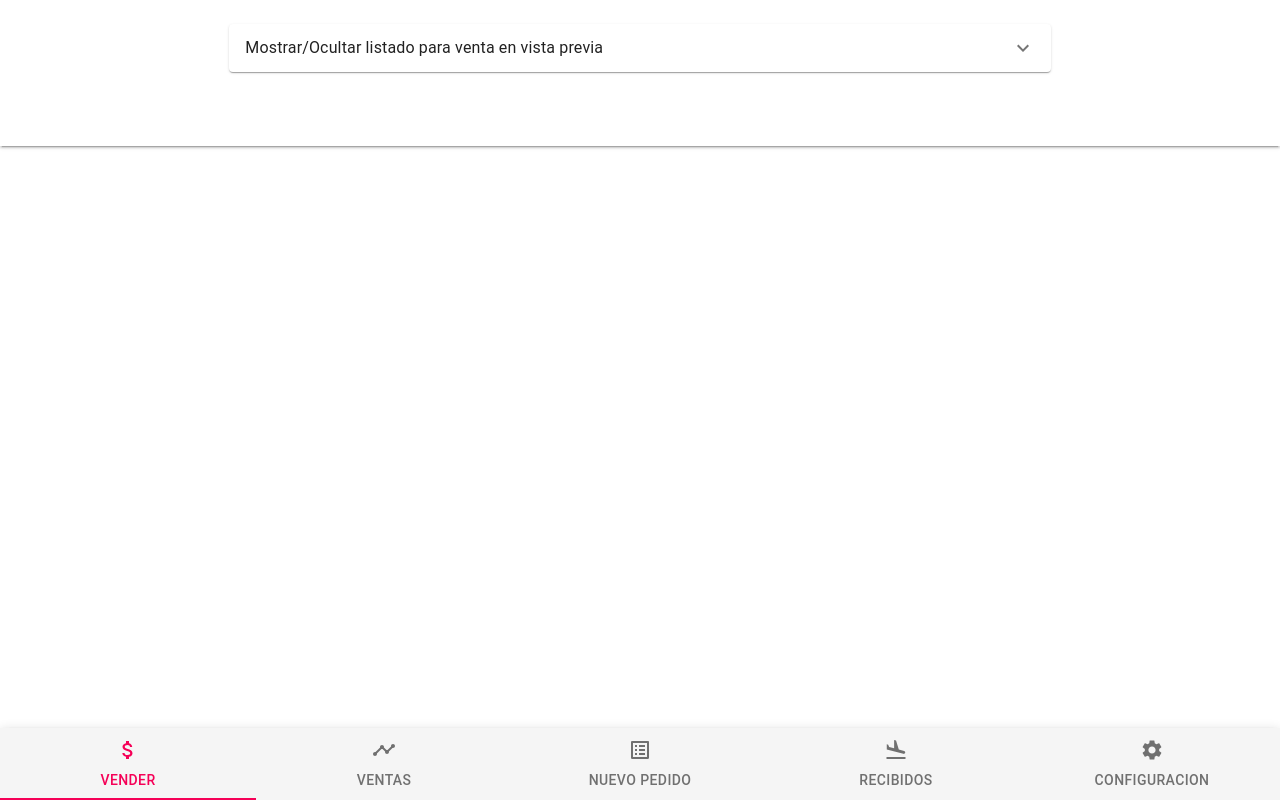
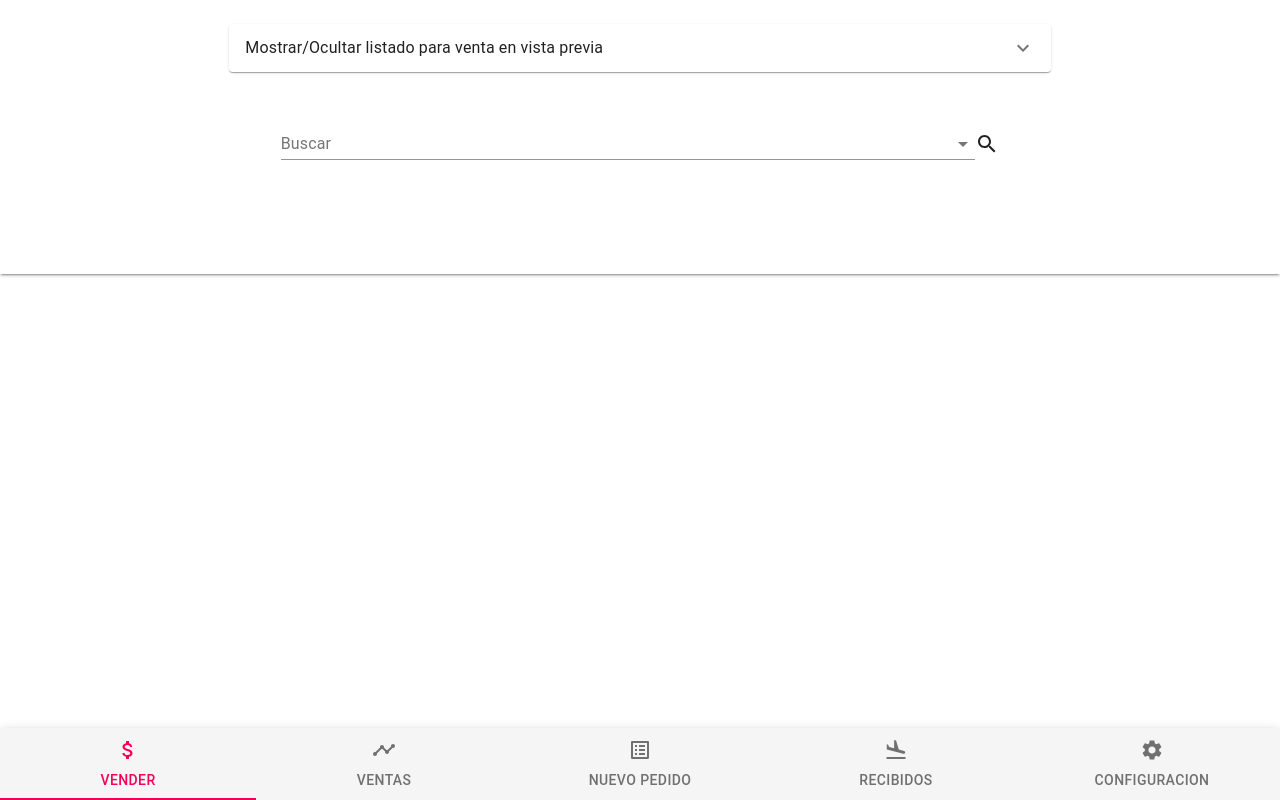
Before and after one commit to JeanFrancisco/client_app_store_inventory, a React (Create React App) app: page /1 in a window 1280 px wide. Built offline with nearby package versions, Linux system fonts and the light colour scheme.

Commit message:
Added a new SearchBar.jsx component that will be used to search products or items built-in with Autocomplete from Material-Ui and its position was established with help of the Grid component.

```diff
--- /dev/null
+++ b/src/components/registerSale/SearchBar.jsx
@@ -0,0 +1,46 @@
+import React from 'react';
+import { Grid, TextField } from '@material-ui/core';
+import { Autocomplete } from '@material-ui/lab';
+import Search from '@material-ui/icons/Search';
+
+// TODO: Change to dyamic data
+const options = [
+    { item: 1, name: 'tornillo', thread: 'nc', width: '3/8', large: '2 + 1/2', price: 25.89, quantity: 4 },
+    { item: 2, name: 'tornillo', thread: 'mm', width: '8', large: '45', price: 25.89, quantity: 5 },
+    { item: 3, name: 'tuerca grado 5', thread: 'nf', width: '3/8', large: '', price: 5.89, quantity: 3 },
+    { item: 4, name: 'abrazadera', thread: 'nf', width: '3/4', large: '23 in', price: 123.00, quantity: 1 },
+];
+
+const Searchbar = () => {
+    return (
+        <Grid container
+            direction="row"
+            justify="space-around"
+            alignContent="stretch"
+            alignItems="flex-end">
+
+            <Grid item xs>
+                <Autocomplete
+                    multiple
+                    options={ options }
+                    getOptionLabel={ option => option.name }
+                    renderInput={ params => (
+                        <TextField
+                            {...params}
+                            variant="standard"
+                            label="Buscar"
+                            placeholder="Ingrese un texto para buscar coincidencias"
+                        />
+                    )}
+                />
+            </Grid>
+
+            <Grid item>
+
+            <Search/>
+            </Grid>
+        </Grid>
+    );
+}
+
+export default Searchbar;
--- a/src/views/RegisterSale.jsx
+++ b/src/views/RegisterSale.jsx
@@ -1,5 +1,6 @@
 import React from 'react';
 import {
+    Box,
     ExpansionPanel,
     ExpansionPanelDetails,
     ExpansionPanelSummary,
@@ -8,19 +9,22 @@ import {
 } from '@material-ui/core';
 import ExpandMore from '@material-ui/icons/ExpandMore';
 import SalePreviewTable from '../components/registerSale/SalePreviewTable';
+import SearchBar from '../components/registerSale/SearchBar'
 
 const RegisterSale = () => (
     <Grid container
-    direction="row"
-    justify="center"
-    alignItems="flex-start"
-    alignContent="space-between">
+        direction="row"
+        justify="center"
+        alignItems="flex-start"
+        alignContent="space-between"
+    >
         <Grid item xs={ 12 } sm={ 8 }>
             <ExpansionPanel>
                 <ExpansionPanelSummary
                     id="expansion-panel-item-one"
                     expandIcon={ <ExpandMore/> }
                     aria-controls="panel-1-content">
+
                     <Typography>Mostrar/Ocultar listado para venta en vista previa</Typography>
                 </ExpansionPanelSummary>
 
@@ -29,6 +33,12 @@ const RegisterSale = () => (
                 </ExpansionPanelDetails>
             </ExpansionPanel>
         </Grid>
+
+        <Grid item sm={ 7 }>
+            <Box my={ 5 }>
+                <SearchBar />
+            </Box>
+        </Grid>
     </Grid>
 );
 
```
